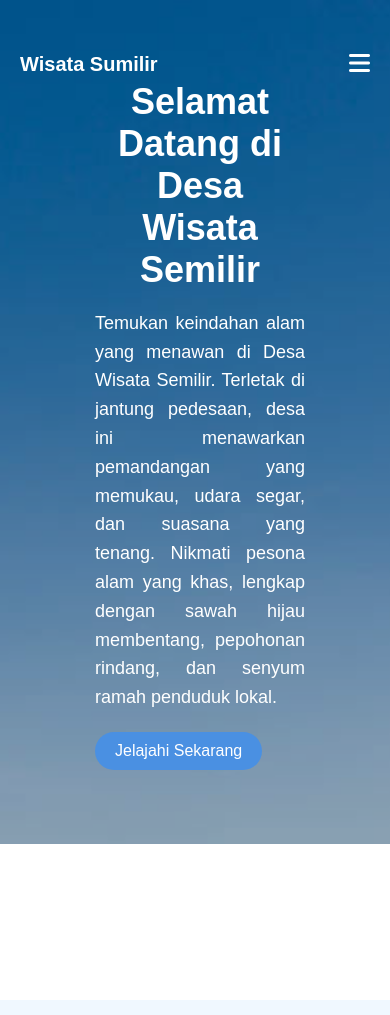
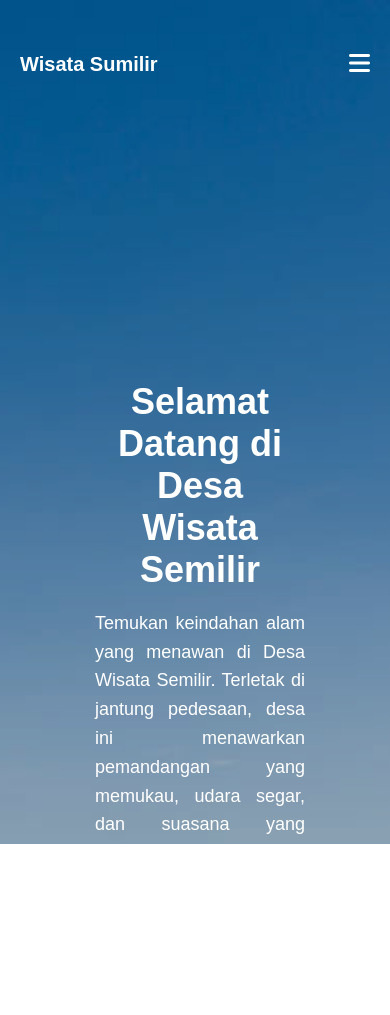
Before and after one commit to TegarSa/Project-Web-Terbah, a plain HTML site: page index.html in a window 390 px wide. Shown: the top 1015 px of the page. Drawn offline with Linux system fonts and the light colour scheme.

Commit message:
maintenance

```diff
--- a/index.css
+++ b/index.css
@@ -822,3 +822,9 @@ body, html {
 
   }
 }
+
+@media (max-width: 400px){
+  .hero {
+    height: 1300px;
+  }
+}
```
